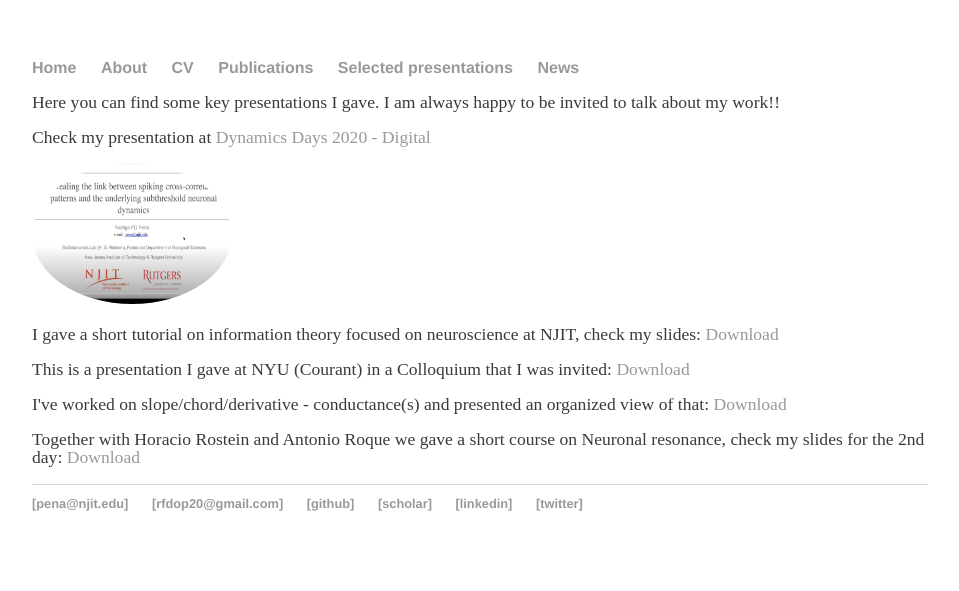
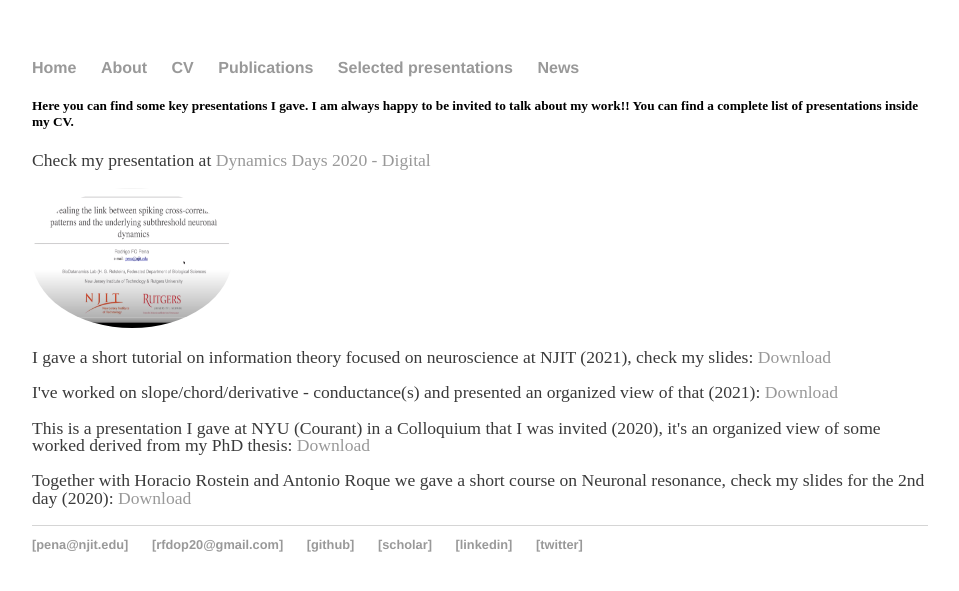
Before and after one commit to pena-rodrigo/oldwebsite, a Jekyll site: the page built from presentations/index.html, in a window 1280 px wide. Shown: the top 591 px of the page, without its empty margins (160-1119 px from the left). Built offline with Jekyll 4.4.1, drawn with Linux system fonts in a browser that asks for light colours.

Commit message:
font size

```diff
--- a/presentations/index.html
+++ b/presentations/index.html
@@ -3,7 +3,9 @@ layout: default
 title: Rodrigo Pena
 ---
 <div class="blurb">
-	<p>Here you can find some key presentations I gave. I am always happy to be invited to talk about my work!!</p>
+	<p><h5>Here you can find some key presentations I gave. I am always happy to be invited to talk about my work!!
+		You can find a complete list of presentations inside my CV.</h5>
+	</p>
 	<p>Check my presentation at <a href="https://www.youtube.com/watch?v=iKZClcTvWDI&t=252s&ab_channel=DynamicsDaysDigital2020" target="_blank">Dynamics Days 2020 - Digital</a>
 	</p>
 		<a href="https://www.youtube.com/watch?v=iKZClcTvWDI&t=252s&ab_channel=DynamicsDaysDigital2020">
@@ -11,9 +13,9 @@ title: Rodrigo Pena
 			width=200" height="140">
 		 </a>
 
-	<p>I gave a short tutorial on information theory focused on neuroscience at NJIT, check my slides: <a href="JC_info_theory.pdf" target="_blank">Download</a></p>
-	<p>This is a presentation I gave at NYU (Courant) in a Colloquium that I was invited: <a href="nyu.pdf" target="_blank">Download</a></p>
-	<p>I've worked on slope/chord/derivative - conductance(s) and presented an organized view of that: <a href="slope.pdf" target="_blank">Download</a></p>
-	<p>Together with Horacio Rostein and Antonio Roque we gave a short course on Neuronal resonance, check my slides for the 2nd day: <a href="sbnec_course_2nd.pdf" target="_blank">Download</a></p>
+	<p>I gave a short tutorial on information theory focused on neuroscience at NJIT (2021), check my slides: <a href="JC_info_theory.pdf" target="_blank">Download</a></p>
+	<p>I've worked on slope/chord/derivative - conductance(s) and presented an organized view of that (2021): <a href="slope.pdf" target="_blank">Download</a></p>
+	<p>This is a presentation I gave at NYU (Courant) in a Colloquium that I was invited (2020), it's an organized view of some worked derived from my PhD thesis: <a href="nyu.pdf" target="_blank">Download</a></p>
+	<p>Together with Horacio Rostein and Antonio Roque we gave a short course on Neuronal resonance, check my slides for the 2nd day (2020): <a href="sbnec_course_2nd.pdf" target="_blank">Download</a></p>
 
 </div><!-- /.blurb -->
```
